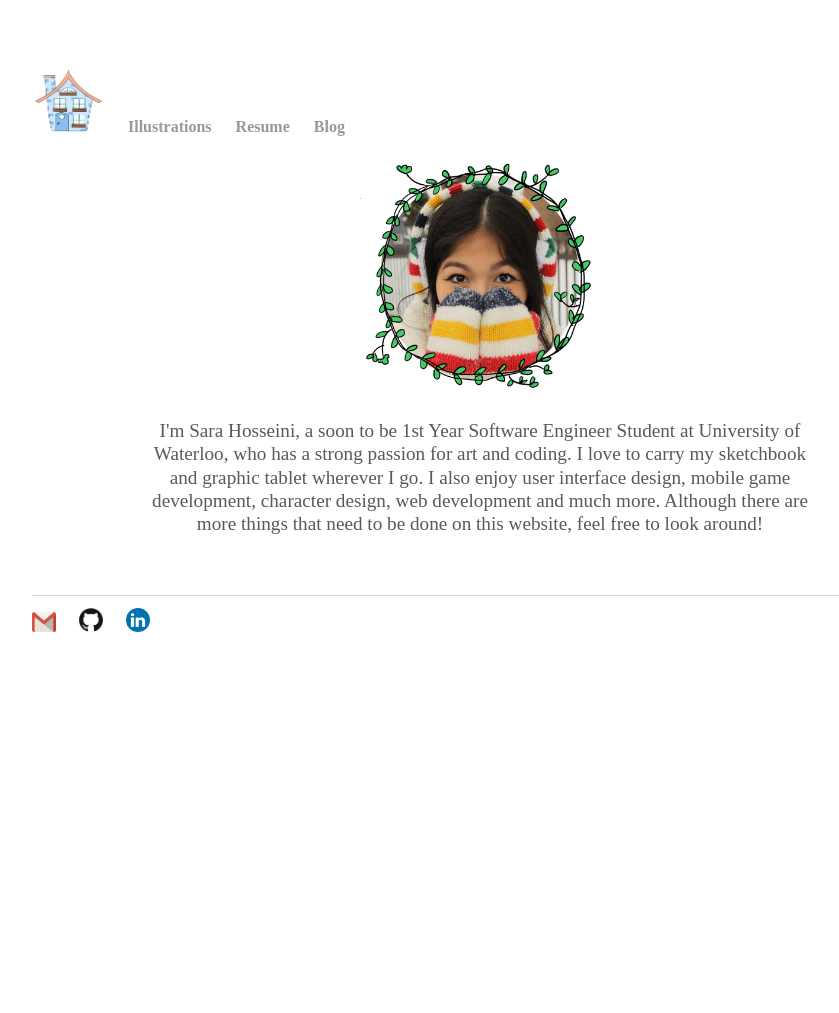
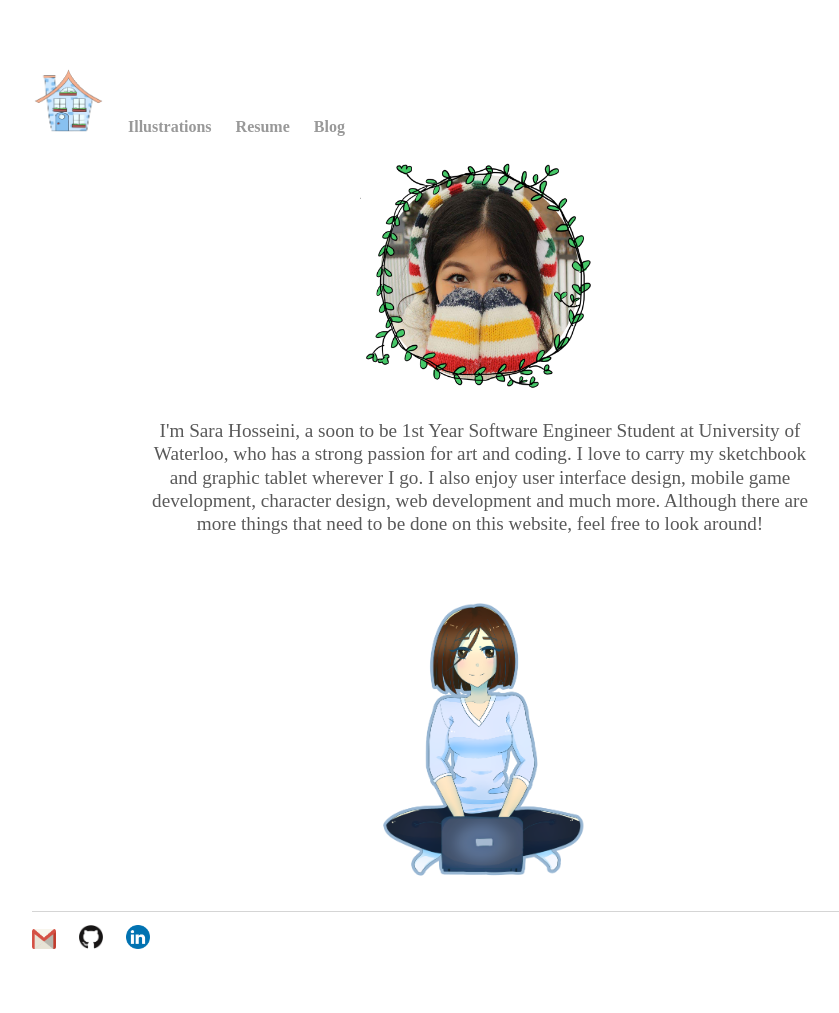
Before and after one commit to sarahoss/sarahoss.github.io, a Jekyll site: the page built from index.html, in a window 1280 px wide. Shown: the whole page, without its empty margins (160-999 px from the left). Built offline with Jekyll 4.4.1, drawn with Linux system fonts in a browser that asks for light colours; before the commit the page ends 900 px from its top, so only the background shows below that.

Commit message:
Update index.html

```diff
--- a/index.html
+++ b/index.html
@@ -5,7 +5,7 @@ title: Sara Hosseini
 <div id="home" class = "home">
 	<section id="hometext">
 		<p align="center">
-  			<img class="img-responsive" id="saraportrait" src="src/profilepicture.png" height="240" width="240"/>
+  			<img class="img-responsive" id="saraportrait" src="/src/profilepicture.png" height="240" width="240"/>
 		</p>
 
 <!-- 		<aside id="profilepic">
@@ -21,6 +21,9 @@ title: Sara Hosseini
 			to be done on this website, feel free to look around!
 		</p>
 		</div>
+		<p align="center">
+			<img class="img-responsive" src="/src/selfportrait.png" height="292" width="217"/>
+		</p>
 	</section>
 </div>
 
```
